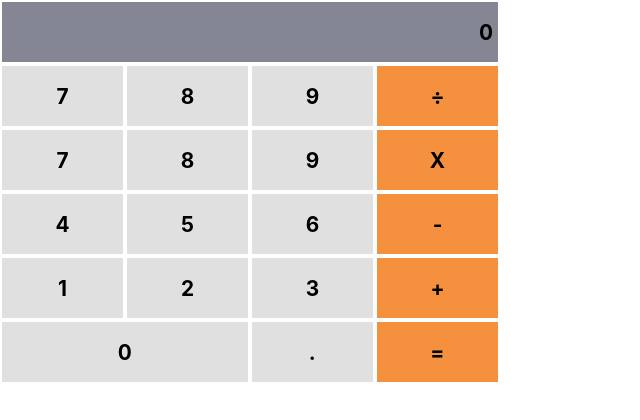
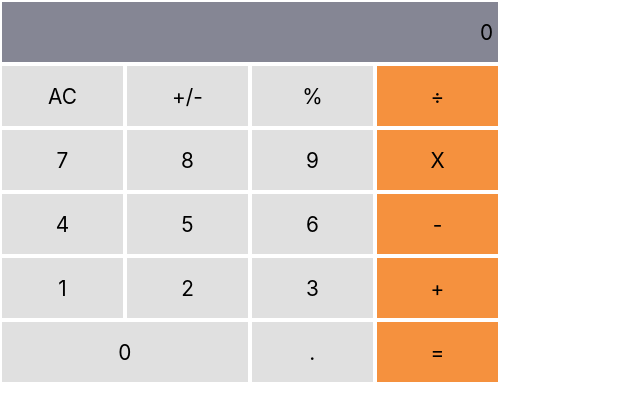
Before and after one commit to learnwithalfred/alfred-maths-magician-app, a React (Create React App) app: page / in a window 1280 px wide. Shown: the top 420 px of the page, without its empty margins (0-640 px from the left). Built offline with nearby package versions, Linux system fonts and the light colour scheme.

Commit message:
Update ui and import names

```diff
--- a/src/components/Calculator.jsx
+++ b/src/components/Calculator.jsx
@@ -27,36 +27,36 @@ class Calculator extends React.Component {
               elementPosition="flex-end"
             />
           </div>
+          <div style={rowStyles}>
+            <InputElement value="AC" />
+            <InputElement value="+/-" />
+            <InputElement value="%" />
+            <InputElement value={'÷'} backgroundColor={orangeColor} />
+          </div>
 
           <div style={rowStyles}>
-            <InputElement value={'7'} />
-            <InputElement value={'8'} />
-            <InputElement value={'9'} />
-            <InputElement value={'÷'} backgroundColor={orangeColor} />
-          </div>
-          <div style={rowStyles}>
-            <InputElement value={'7'} />
-            <InputElement value={'8'} />
-            <InputElement value={'9'} />
+            <InputElement value={7} />
+            <InputElement value={8} />
+            <InputElement value={9} />
             <InputElement value={'X'} backgroundColor={orangeColor} />
           </div>
 
           <div style={rowStyles}>
-            <InputElement value={'4'} />
-            <InputElement value={'5'} />
-            <InputElement value={'6'} />
+            <InputElement value={4} />
+            <InputElement value={5} />
+            <InputElement value={6} />
             <InputElement value={'-'} backgroundColor={orangeColor} />
           </div>
 
           <div style={rowStyles}>
-            <InputElement value={'1'} />
-            <InputElement value={'2'} />
-            <InputElement value={'3'} />
+            <InputElement value={1} />
+            <InputElement value={2} />
+            <InputElement value={3} />
             <InputElement value={'+'} backgroundColor={orangeColor} />
           </div>
 
           <div style={rowStyles}>
-            <InputElement value={'0'} width="53%" />
+            <InputElement value={0} width="53%" />
             <InputElement value={'.'} />
             <InputElement value={'='} backgroundColor={orangeColor} />
           </div>
--- a/src/components/InputElement.jsx
+++ b/src/components/InputElement.jsx
@@ -16,7 +16,6 @@ class InputElement extends React.Component {
           margin: '2px',
           padding: '5px',
           fontSize: '1.3rem',
-          fontWeight: 'bolder',
         }}
       >
         {this.props.value}
```
